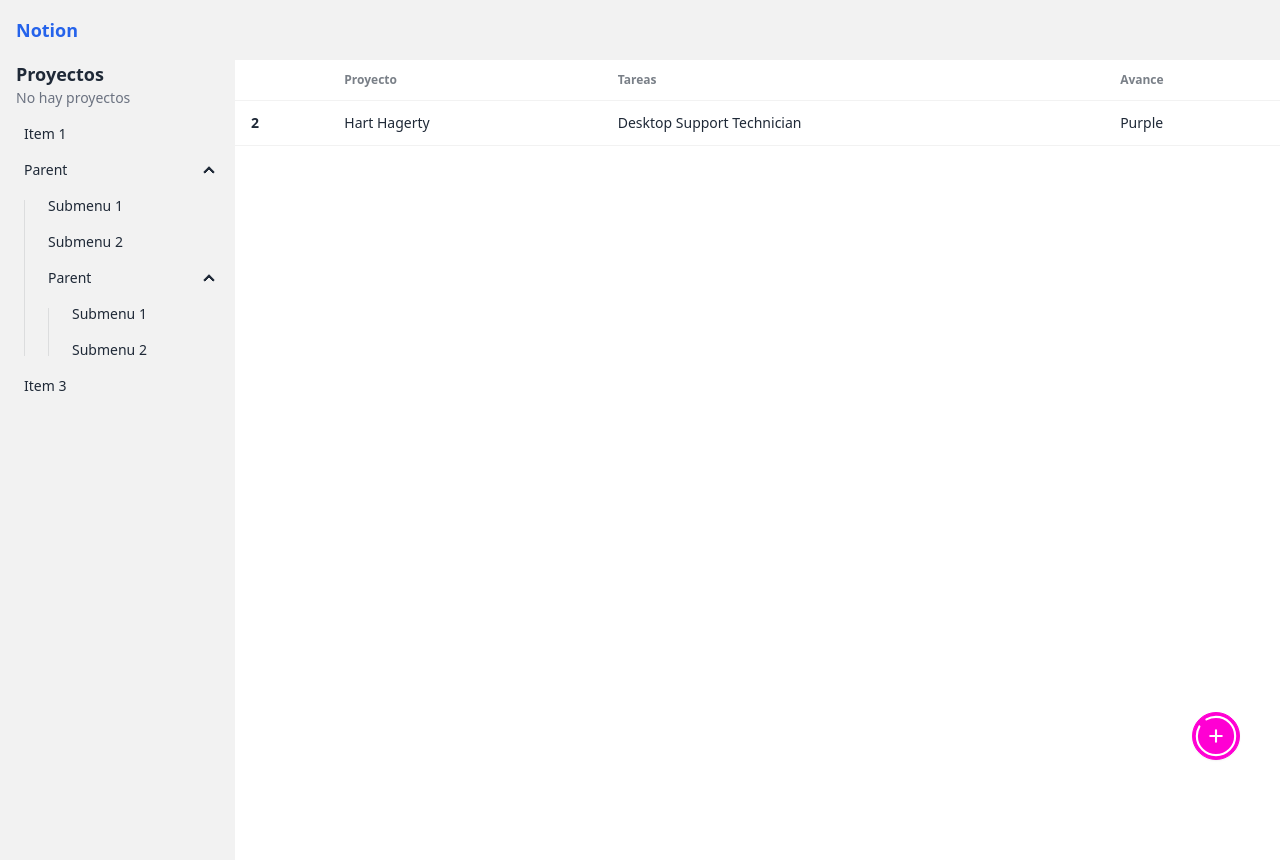
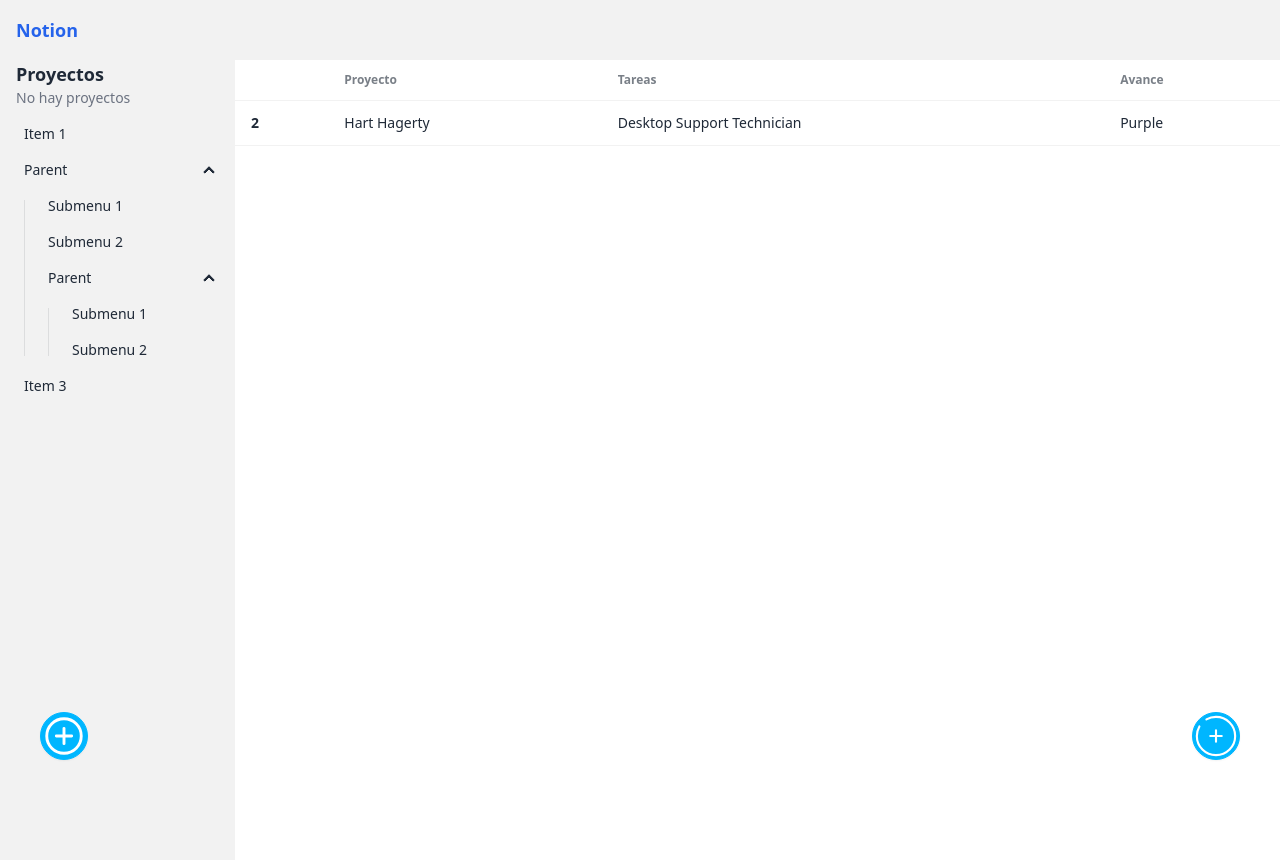
Before and after one commit to jennyz14/projects-app, a Vue app: page /projects in a window 1280 px wide. Built offline with nearby package versions, Linux system fonts and the light colour scheme.

Commit message:
[add]Named Slots - Slots con nombre

```diff
--- /dev/null
+++ b/src/modules/common/components/CustomModal.vue
@@ -0,0 +1,35 @@
+<template>
+  <dialog class="modal" :open="open">
+    <div class="modal-box">
+      <div class="border-b border-blue-500">
+        <!-- Header -->
+        <slot name="header" />
+      </div>
+
+      <div class="my-5">
+        <slot name="body" />
+      </div>
+
+      <div class="border-b border-blue-500 pt-2">
+        <slot name="footer" />
+      </div>
+    </div>
+  </dialog>
+
+  <div
+    v-if="open"
+    class="modal-backdrop fixed top-0 left-0 z-10 bg-black opacity-50 w-screen h-screen"
+  ></div>
+</template>
+
+<script setup lang="ts">
+import { ref } from 'vue';
+
+interface Props {
+  open?: boolean;
+}
+
+withDefaults(defineProps<Props>(), {
+  open: false,
+});
+</script>
--- a/src/modules/common/components/FabButton.vue
+++ b/src/modules/common/components/FabButton.vue
@@ -1,5 +1,5 @@
 <template>
-  <button @click="$emit('click')" :class="['btn btn-circle btn-secondary fixed', position]">
+  <button @click="$emit('click')" :class="['btn btn-circle btn-info fixed', position]">
     <slot />
   </button>
 </template>
--- /dev/null
+++ b/src/modules/common/icons/ModalIcon.vue
@@ -0,0 +1,15 @@
+<template>
+  <svg viewBox="0 0 24 24" fill="none" xmlns="http://www.w3.org/2000/svg" stroke="#ffffff">
+    <g id="SVGRepo_bgCarrier" stroke-width="0"></g>
+    <g id="SVGRepo_tracerCarrier" stroke-linecap="round" stroke-linejoin="round"></g>
+    <g id="SVGRepo_iconCarrier">
+      <path
+        d="M8 12H16M12 8V16M21 12C21 16.9706 16.9706 21 12 21C7.02944 21 3 16.9706 3 12C3 7.02944 7.02944 3 12 3C16.9706 3 21 7.02944 21 12Z"
+        stroke="#ffffff"
+        stroke-width="1.512"
+        stroke-linecap="round"
+        stroke-linejoin="round"
+      ></path>
+    </g>
+  </svg>
+</template>
--- a/src/modules/projects/views/ProjectsView.vue
+++ b/src/modules/projects/views/ProjectsView.vue
@@ -30,16 +30,42 @@
     sub-title="Dale un nombre único a tu proyecto"
   />
 
+  <custom-modal :open="customModalOpen">
+    <template #header>
+      <h1 class="text-3xl">Titulo del modal</h1>
+    </template>
+
+    <template #body>
+      <p>
+        Lorem ipsum dolor sit amet consectetur adipisicing elit. Provident repellat rerum error non
+        minima, a necessitatibus fuga tempora dolor praesentium id voluptas corrupti velit obcaecati
+        unde adipisci sed enim soluta.
+      </p>
+    </template>
+
+    <template #footer>
+      <div class="flex justify-end">
+        <button @click="customModalOpen = false" class="btn mr-4">Cancelar</button>
+        <button @click="customModalOpen = false" class="btn btn-primary">Aceeptar</button>
+      </div>
+    </template>
+  </custom-modal>
+
   <fab-button @click="modalOpen = true"> <add-circle /> </fab-button>
+
+  <fab-button @click="customModalOpen = true" position="bottom-left"> <modal-icon /> </fab-button>
 </template>
 
 <script setup lang="ts">
+import CustomModal from '@/modules/common/components/CustomModal.vue';
 import FabButton from '@/modules/common/components/FabButton.vue';
 import InputModal from '@/modules/common/components/InputModal.vue';
 import AddCircle from '@/modules/common/icons/AddCircle.vue';
+import ModalIcon from '@/modules/common/icons/ModalIcon.vue';
 import { ref } from 'vue';
 
 const modalOpen = ref(false);
+const customModalOpen = ref(false);
 
 const onNewValue = (projectName: string) => {
   console.log({ projectName });
```
